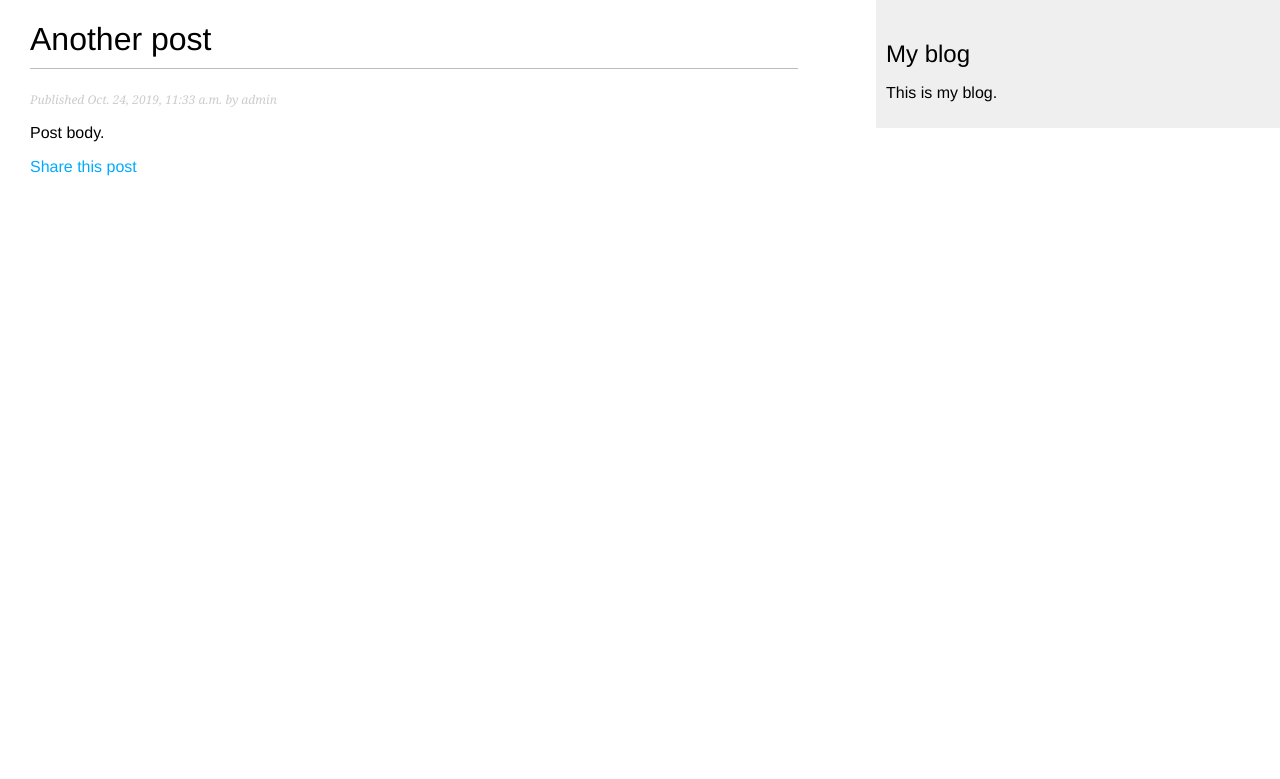
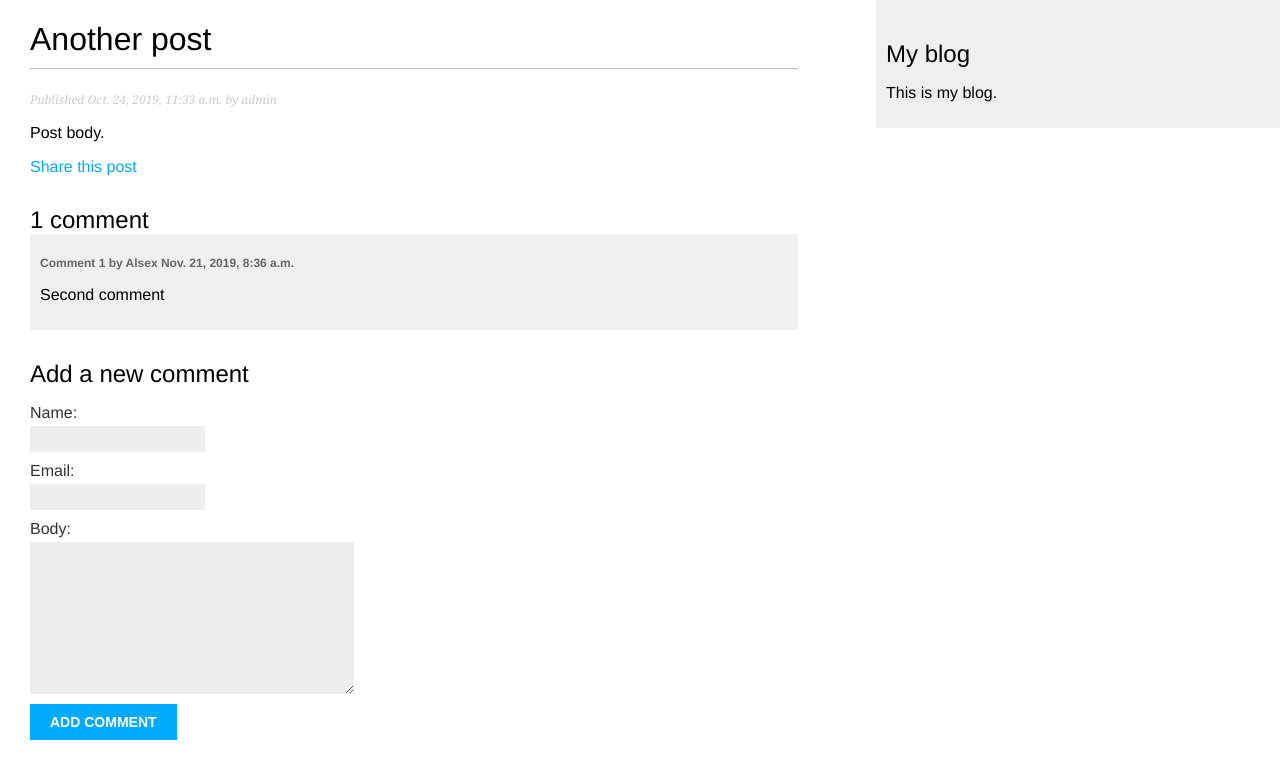
Before and after one commit to Hamito51/Blog_on_Django, a Django app: a page that uses myblog/blog/templates/blog/post/detail.html in a window 1280 px wide. Shown: the top 779 px of the page. Run offline with Django 3.2, Linux system fonts and the light colour scheme; data comes from the database, SQL or seed files in the repository; both versions use the stored data as it was after the commit.

Commit message:
Added comments to posts

```diff
--- a/myblog/blog/forms.py
+++ b/myblog/blog/forms.py
@@ -1,4 +1,5 @@
 from django import forms
+from .models import Comment
 
 
 class EmailPostForm(forms.Form):
@@ -6,3 +7,9 @@ class EmailPostForm(forms.Form):
 	email = forms.EmailField()
 	to = forms.EmailField()
 	comments = forms.CharField(required=False, widget=forms.Textarea)
+
+
+class CommentForm(forms.ModelForm):
+	class Meta:
+		model = Comment
+		fields = ('name', 'email', 'body')
--- a/myblog/blog/templates/blog/post/detail.html
+++ b/myblog/blog/templates/blog/post/detail.html
@@ -7,4 +7,30 @@
 	<p>
 		<a href="{% url 'blog:post_share' post.id %}">Share this post</a>
 	</p>
+
+	{% with comments.count as total_comments %}
+		<h2>{{ total_comments }} comment{{ total_comments|pluralize }}</h2>
+	{% endwith %}
+	{% for comment in comments %}
+		<div class='comment'>
+			<p class='info'>
+				Comment {{ forloop.counter }} by {{ comment.name }}
+				{{ comment.created }}
+			</p>
+			{{ comment.body|linebreaks }}
+		</div>
+	{% empty %}
+		<p>There are no comments yet.</p>
+	{% endfor %}
+
+	{% if new_comment %}
+		<h2>Your comment has been added.</h2>
+	{% else %}
+		<h2>Add a new comment</h2>
+		<form action="." method="post">
+			{{ comment_form.as_p }}
+			{% csrf_token %}
+			<p><input type="submit" value="Add comment"></p>
+		</form>
+	{% endif %}
 {% endblock %}
--- a/myblog/blog/views.py
+++ b/myblog/blog/views.py
@@ -1,9 +1,9 @@
 from django.shortcuts import render, get_object_or_404
-from .models import Post
+from .models import Post, Comment
 from django.core.paginator import Paginator, EmptyPage, PageNotAnInteger
 from django.core.mail import send_mail
 from django.views.generic import ListView
-from .forms import EmailPostForm
+from .forms import EmailPostForm, CommentForm
 
 
 # Create your views here.
@@ -23,7 +23,25 @@ def post_list(request):
 def post_detail(request, year, month, day, post):
 	post = get_object_or_404(Post, slug=post, status='published', publish__year=year,
 								publish__month=month, publish__day=day)
-	return render(request, 'blog/post/detail.html', {'post': post})
+	# Активные комментарии для этой статьи.
+	comments = post.comments.filter(active=True)
+	new_comment = None
+	if request.method == 'POST':
+		# Пользователь отправил комментарий.
+		comment_form = CommentForm(data=request.POST)
+		if comment_form.is_valid():
+			# Создаем комментарий, но пока не сохраняем в базе данных.
+			new_comment = comment_form.save(commit=False)
+			# Привязываем комментарий к текущей статье.
+			new_comment.post = post
+			# Сохраняем комментарий в базе данных.
+			new_comment.save()
+	else:
+		comment_form = CommentForm()
+	return render(request, 'blog/post/detail.html', {'post': post,
+													 'comments': comments,
+													 'new_comment': new_comment,
+													 'comment_form': comment_form})
 
 
 class PostListView(ListView):
```
Also changed, not shown: myblog/db.sqlite3.
